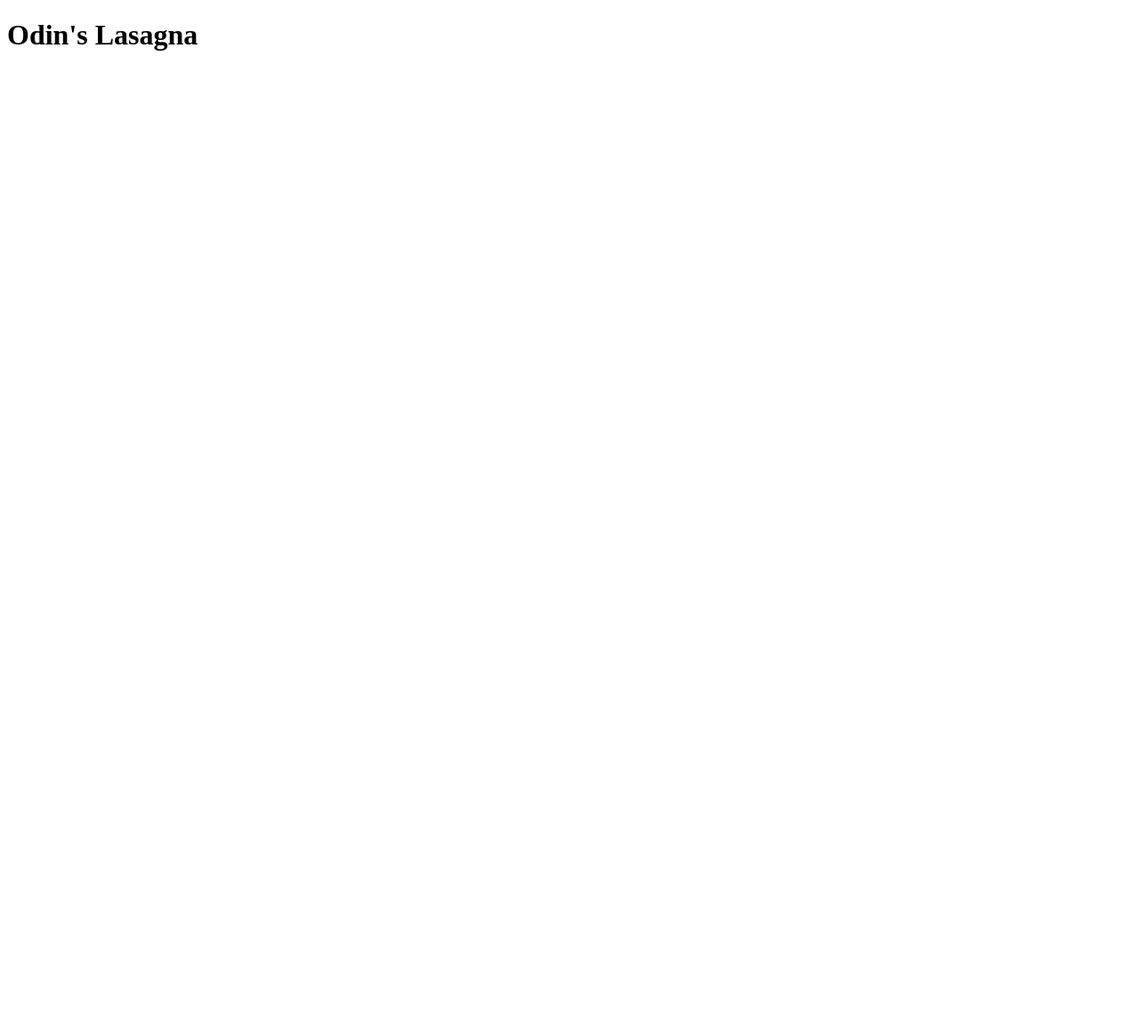
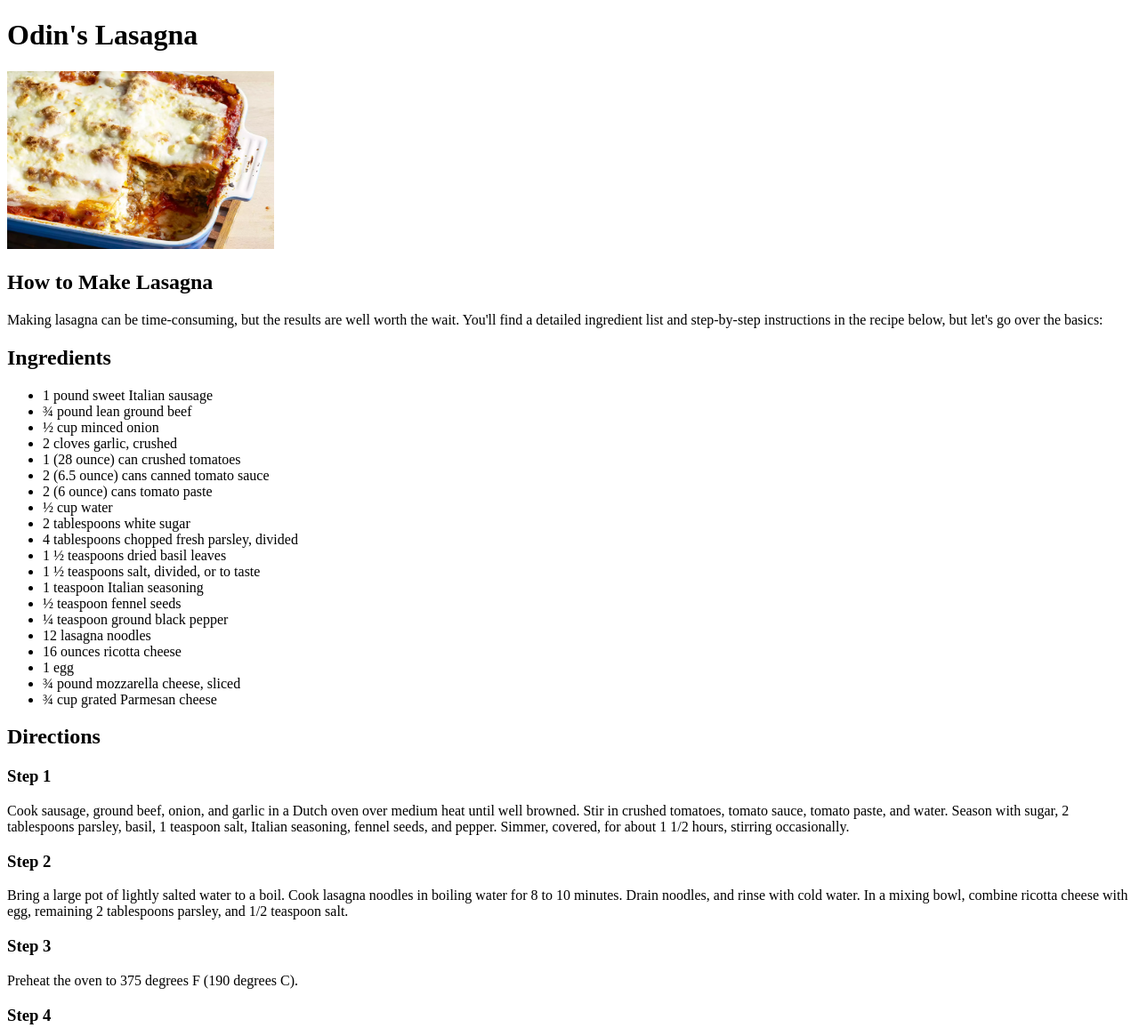
Before and after one commit to Pixelum2022/odin-recipes, a plain HTML site: page recipes/lasagna.html in a window 1280 px wide. Shown: the top 1156 px of the page at 89% size. Before the commit the page ends 800 px from the top, so only its background shows below. Drawn offline with Linux system fonts and the light colour scheme.

Commit message:
add recipe information to lasagna page

```diff
--- a/recipes/lasagna.html
+++ b/recipes/lasagna.html
@@ -5,4 +5,41 @@
 <meta encoding="utf-8">
 </head>
 <h1>Odin's Lasagna</h1>
+<img src="../images/lasagna.webp" width="300px" height="200px">
+<h2>How to Make Lasagna</h2>
+<p>Making lasagna can be time-consuming, but the results are well worth the wait. You'll find a detailed ingredient list and step-by-step instructions in the recipe below, but let's go over the basics:</p>
+<h2>Ingredients</h2>
+<ul>
+    <li>1 pound sweet Italian sausage</li>
+    <li>¾ pound lean ground beef</li>
+    <li>½ cup minced onion</li>
+    <li>2 cloves garlic, crushed</li>
+    <li>1 (28 ounce) can crushed tomatoes</li>
+    <li>2 (6.5 ounce) cans canned tomato sauce</li>
+    <li>2 (6 ounce) cans tomato paste</li>
+    <li>½ cup water</li>
+    <li>2 tablespoons white sugar</li>
+    <li>4 tablespoons chopped fresh parsley, divided</li>
+    <li>1 ½ teaspoons dried basil leaves</li>
+    <li>1 ½ teaspoons salt, divided, or to taste</li>
+    <li>1 teaspoon Italian seasoning</li>
+    <li>½ teaspoon fennel seeds</li>
+    <li>¼ teaspoon ground black pepper</li>
+    <li>12 lasagna noodles</li>
+    <li>16 ounces ricotta cheese</li>
+    <li>1 egg</li>
+    <li>¾ pound mozzarella cheese, sliced</li>
+    <li>¾ cup grated Parmesan cheese</li>
+</ul>
+<h2>Directions</h2>
+<h3>Step 1</h3>
+Cook sausage, ground beef, onion, and garlic in a Dutch oven over medium heat until well browned. Stir in crushed tomatoes, tomato sauce, tomato paste, and water. Season with sugar, 2 tablespoons parsley, basil, 1 teaspoon salt, Italian seasoning, fennel seeds, and pepper. Simmer, covered, for about 1 1/2 hours, stirring occasionally.
+<h3>Step 2</h3>
+Bring a large pot of lightly salted water to a boil. Cook lasagna noodles in boiling water for 8 to 10 minutes. Drain noodles, and rinse with cold water. In a mixing bowl, combine ricotta cheese with egg, remaining 2 tablespoons parsley, and 1/2 teaspoon salt.
+<h3>Step 3</h3>
+Preheat the oven to 375 degrees F (190 degrees C).
+<h3>Step 4</h3>
+To assemble, spread 1 1/2 cups of meat sauce in the bottom of a 9x13-inch baking dish. Arrange 6 noodles lengthwise over meat sauce. Spread with 1/2 of the ricotta cheese mixture. Top with 1/3 of the mozzarella cheese slices. Spoon 1 1/2 cups meat sauce over mozzarella, and sprinkle with 1/4 cup Parmesan cheese. Repeat layers, and top with remaining mozzarella and Parmesan cheese. Cover with foil: to prevent sticking, either spray foil with cooking spray or make sure the foil does not touch the cheese.
+<h3>Step 5</h3>
+Bake in the preheated oven for 25 minutes. Remove the foil and bake for an additional 25 minutes. Rest lasagna for 15 minutes before serving.
 </html>
```
Also changed, not shown: images/lasagna.webp (added).
